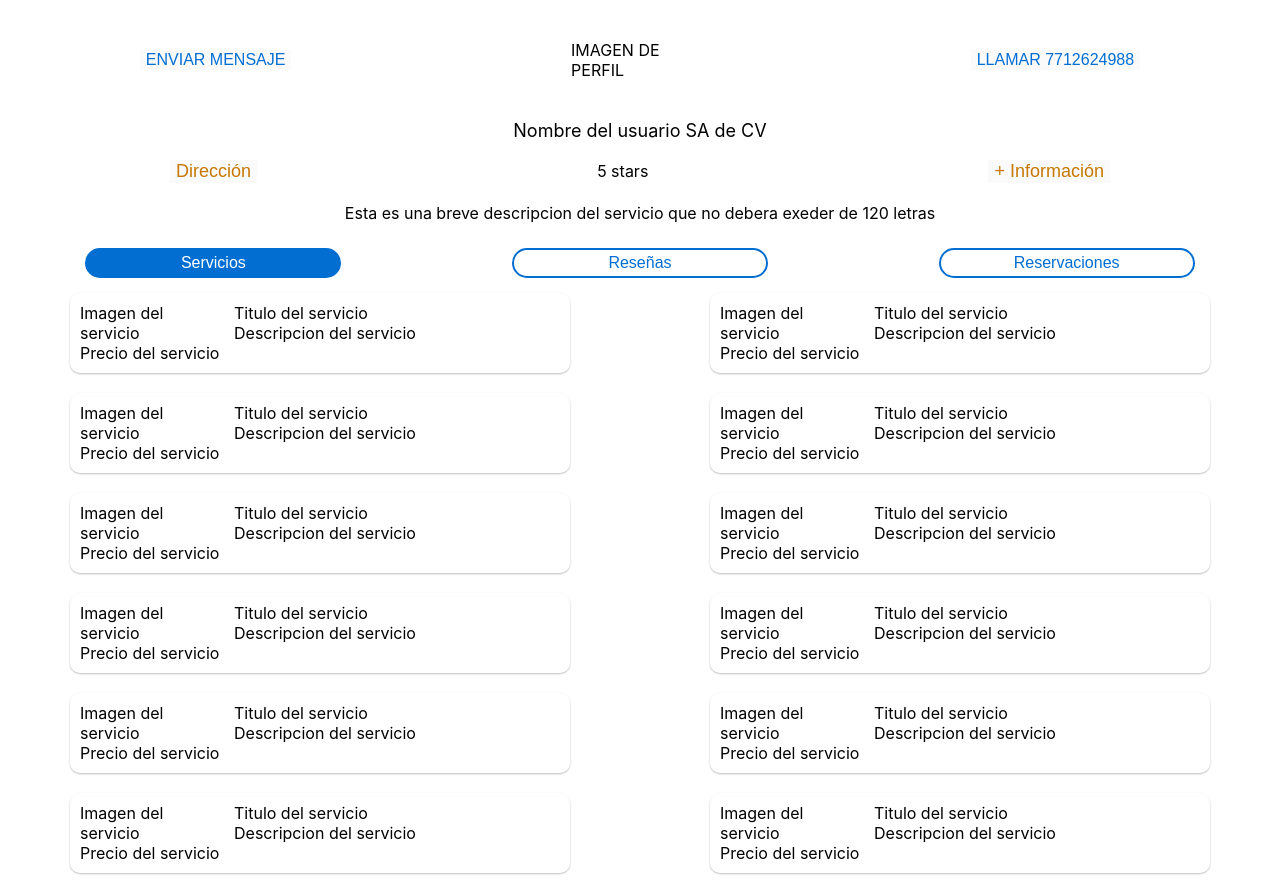
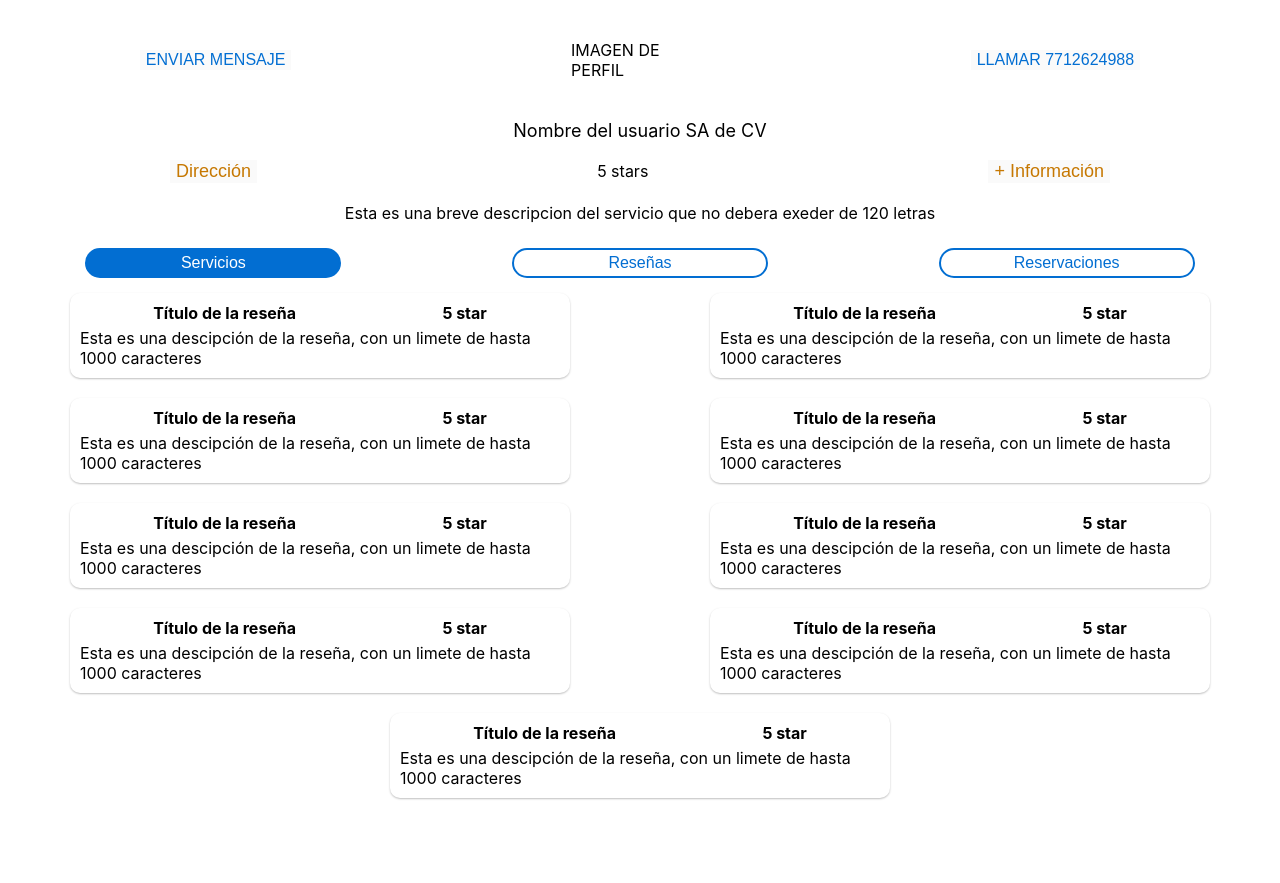
Before and after one commit to moctezumadaniel/tuservicio, a Next.js app: page /Customer_profile_template in a window 1280 px wide. After the commit the page ends 808 px from the top, so only its background shows below. Built offline with nearby package versions, Linux system fonts and the light colour scheme.

Commit message:
reviews tab and it respective items, all with initial styles

```diff
--- /dev/null
+++ b/pages/Customer_profile_template/ReviewItemTemplate.js
@@ -0,0 +1,17 @@
+import styles from '../../styles/CustomerProfileTemplate.module.css'
+
+function ReviewItemTemplate(){
+    const reviewScore = "5 star";
+    const titleScore = "Título de la reseña";
+    const descriptionScore = "Esta es una descipción de la reseña, con un limete de hasta 1000 caracteres"
+    return(
+        <div className={styles.ReviewItemContainer}>
+            <div className={styles.MainReviewContainer}>
+                <div>{titleScore}</div>
+                <div>{reviewScore}</div>
+            </div>
+            <div>{descriptionScore}</div>
+        </div>
+    )
+}
+export default ReviewItemTemplate
--- /dev/null
+++ b/pages/Customer_profile_template/ReviewsTab.js
@@ -0,0 +1,19 @@
+
+import styles from '../../styles/CustomerProfileTemplate.module.css'
+import ReviewItemTemplate from './ReviewItemTemplate'
+function ReviewsTab (){
+    return(
+        <div className={styles.ReviewsMainContainer}>
+            <ReviewItemTemplate/>
+            <ReviewItemTemplate/>
+            <ReviewItemTemplate/>
+            <ReviewItemTemplate/>
+            <ReviewItemTemplate/>
+            <ReviewItemTemplate/>
+            <ReviewItemTemplate/>
+            <ReviewItemTemplate/>
+            <ReviewItemTemplate/>
+        </div>
+    )
+}
+export default ReviewsTab
--- a/pages/Customer_profile_template/index.js
+++ b/pages/Customer_profile_template/index.js
@@ -2,13 +2,15 @@ import TopBar from './Top_description'
 import MoreInformation from './MoreInformation'
 import TabButtons from './TabButtons'
 import ServicesTab from './ServicesTab'
+import ReviewsTab from './ReviewsTab'
 function CustomerProfileTemplate (){
     return(
         <div>
             <TopBar/>
             <MoreInformation/>
             <TabButtons/>
-            <ServicesTab/>
+            {/*<ServicesTab/>*/}
+            <ReviewsTab/>
         </div>
     )
 }
--- a/styles/CustomerProfileTemplate.module.css
+++ b/styles/CustomerProfileTemplate.module.css
@@ -130,3 +130,31 @@
 .ServiceComplementInfo{
     width: 65%;
 }
+
+/*REVIEW CONTAINER AND ITEMS*/
+.ReviewsMainContainer{
+    display: flex;
+    flex-wrap: wrap;
+    align-content: space-around;
+    justify-content: space-around;
+}
+
+.ReviewItemContainer{
+    display: flex;
+    flex-direction: column;
+    background-color: white;
+    width: 500px;
+    max-height: 200px;
+    padding: 10px;
+    border-radius: 10px;
+    margin: 10px;
+    box-shadow: 0px 1px 2px rgba(0, 0, 0, 0.25);;
+}
+
+.MainReviewContainer{
+    display: flex;
+    flex-direction: row;
+    justify-content: space-around;
+    margin-bottom: 5px;
+    font-weight: bold;
+}
```
Also changed, not shown: styles/UserServices.module.css (line endings or trailing spaces).
